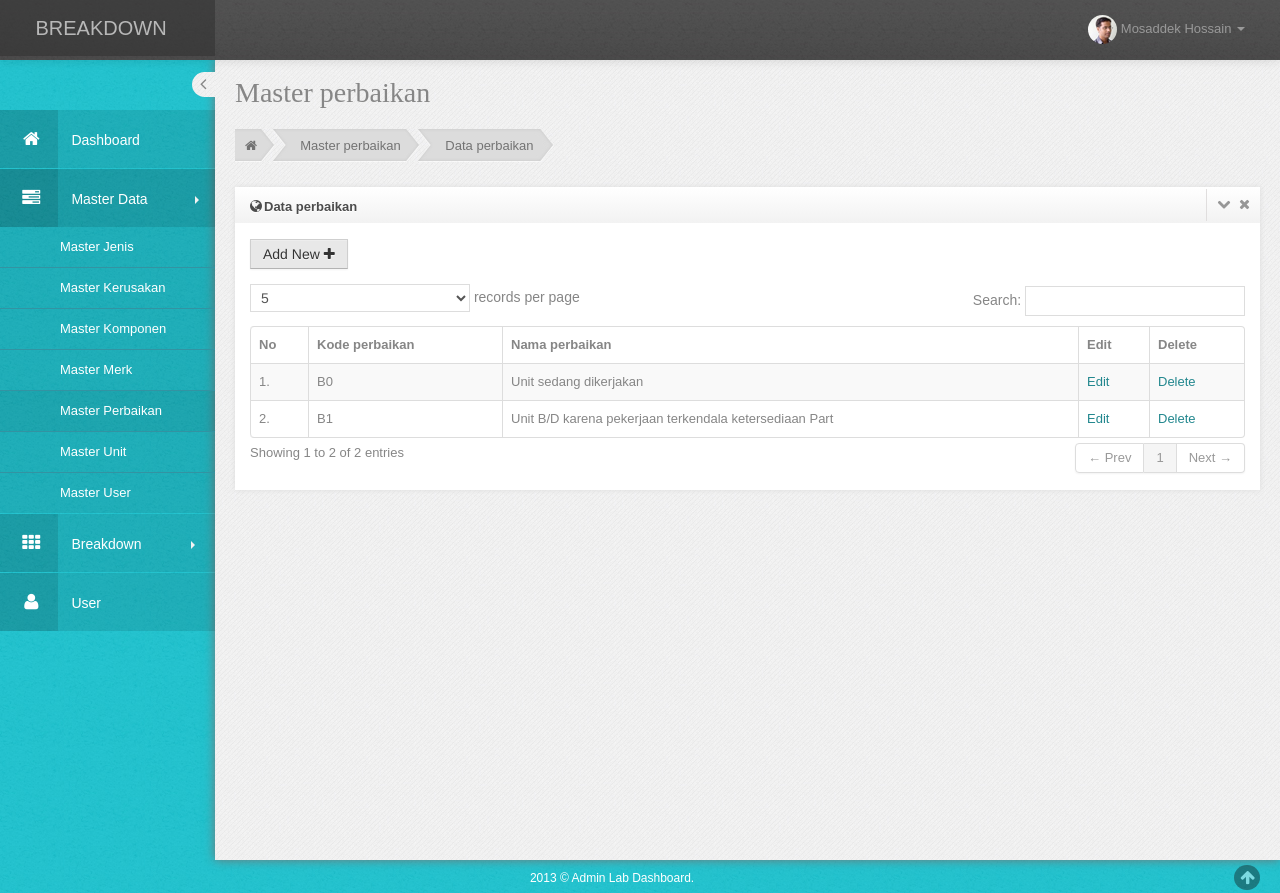
After one commit to EgaBudimanItera/andini_breakdown, a CodeIgniter app: page /andini_breakdown/master_perbaikan in a window 1280 px wide. The commit adds this page. Run offline with CodeIgniter, Linux system fonts and the light colour scheme; data comes from the database, SQL or seed files in the repository; some web fonts are replaced.

Commit message:
master perbaikan done

```diff
--- /dev/null
+++ b/application/controllers/Master_perbaikan.php
@@ -0,0 +1,134 @@
+<?php
+defined('BASEPATH') OR exit('No direct script access allowed');
+
+class Master_perbaikan extends CI_Controller {
+
+	/**
+	 * Index Page for this controller.
+	 *
+	 * Maps to the following URL
+	 * 		http://example.com/index.php/welcome
+	 *	- or -
+	 * 		http://example.com/index.php/welcome/index
+	 *	- or -
+	 * Since this controller is set as the default controller in
+	 * config/routes.php, it's displayed at http://example.com/
+	 *
+	 * So any other public methods not prefixed with an underscore will
+	 * map to /index.php/welcome/<method_name>
+	 * @see https://codeigniter.com/user_guide/general/urls.html
+	 */
+	public function __construct(){
+		parent::__construct();
+		$this->load->model('Model');
+	}
+
+	public function index()
+	{
+		$data = array(
+			'link' => 'master_perbaikan',
+			'page' => 'perbaikan/data_perbaikan',
+			'script' => 'perbaikan/script',
+			'row' => $this->Model->getdata('perbaikan')
+		);
+		$this->load->view('template/wrapper', $data);
+	}
+
+	public function get_perbaikan(){
+		$id = $this->input->post('kdperbaikan', true);
+		$getdata = $this->Model->getdata('perbaikan', array('kdperbaikan' => $id));
+		echo json_encode($getdata->row());
+	}
+
+	public function save_perbaikan(){
+		$kodeperbaikan = $this->input->post('kode_perbaikan', true);
+		$namaperbaikan = $this->input->post('nama_perbaikan', true);
+
+		//cek kode perbaikan
+		$cek = $this->Model->getdata('perbaikan', array('kdperbaikan' => $kodeperbaikan));
+		if($cek->num_rows() != 0){
+			$msg = array(
+				'status' => 'gagal',
+				'txt' => "<div class='alert alert-danger'>Maaf, kode perbaikan sudah digunakan..</div>",
+			);
+			echo json_encode($msg);
+			exit();
+		}
+
+		//definisi data to save
+		$data = array(
+			'kdperbaikan' => $kodeperbaikan,
+			'keterangan' => $namaperbaikan
+		);
+
+		//save data
+		$simpan =  $this->Model->insertdata('perbaikan', $data);
+
+		if($simpan){
+			$msg = array(
+				'status' => 'sukses',
+				'txt' => "<div class='alert alert-success'>Data berhasil disimpan</div>",
+			);
+			echo json_encode($msg);
+			exit();
+		}else{
+			$msg = array(
+				'status' => 'gagal',
+				'txt' => "<div class='alert alert-danger'>Maaf, data gagal disimpan</div>",
+			);
+			echo json_encode($msg);
+			exit();
+		}
+
+	}
+
+	public function update_perbaikan(){
+		$kodeperbaikan = $this->input->post('kode_perbaikan_edit', true);
+		$namaperbaikan = $this->input->post('nama_perbaikan_edit', true);
+		$data = array(
+			// 'kdperbaikan' => $kodeperbaikan,
+			'keterangan' => $namaperbaikan
+		);
+
+		//save data
+		$simpan =  $this->Model->updatedata('perbaikan',array('kdperbaikan' => $kodeperbaikan), $data);
+
+		if($simpan){
+			$msg = array(
+				'status' => 'sukses',
+				'txt' => "<div class='alert alert-success'>Data berhasil disimpan</div>",
+			);
+			echo json_encode($msg);
+			exit();
+		}else{
+			$msg = array(
+				'status' => 'gagal',
+				'txt' => "<div class='alert alert-danger'>Maaf, data gagal disimpan</div>",
+			);
+			echo json_encode($msg);
+			exit();
+		}
+	}
+
+	public function delete_perbaikan(){
+		$kodeperbaikan = $this->input->post('kdperbaikan', true);
+		//delete data
+		$hapus =  $this->Model->removedata('perbaikan',array('kdperbaikan' => $kodeperbaikan));
+
+		if($hapus){
+			$msg = array(
+				'status' => 'sukses',
+				'txt' => "<div class='alert alert-success'>Data berhasil dihapus</div>",
+			);
+			echo json_encode($msg);
+			exit();
+		}else{
+			$msg = array(
+				'status' => 'gagal',
+				'txt' => "<div class='alert alert-danger'>Maaf, data gagal dihapus</div>",
+			);
+			echo json_encode($msg);
+			exit();
+		}
+	}
+}
--- /dev/null
+++ b/application/views/perbaikan/data_perbaikan.php
@@ -0,0 +1,170 @@
+<!-- BEGIN PAGE -->
+<div id="main-content">
+         <!-- BEGIN PAGE CONTAINER-->
+         <div class="container-fluid">
+            <!-- BEGIN PAGE HEADER-->
+            <div class="row-fluid">
+               <div class="span12">
+
+                  <!-- BEGIN PAGE TITLE & BREADCRUMB-->
+                   <h3 class="page-title">
+                     Master perbaikan
+
+                  </h3>
+                   <ul class="breadcrumb">
+                       <li>
+                           <a href="#"><i class="icon-home"></i></a><span class="divider">&nbsp;</span>
+                       </li>
+                       <li>
+                           <a href="#">Master perbaikan</a> <span class="divider">&nbsp;</span>
+                       </li>
+                       <li><a href="#">Data perbaikan</a><span class="divider-last">&nbsp;</span></li>
+                   </ul>
+                   <!-- END PAGE TITLE & BREADCRUMB-->
+               </div>
+            </div>
+            <!-- END PAGE HEADER-->
+            <!-- BEGIN PAGE CONTENT-->
+            <div class="row-fluid">
+               <div class="span12">
+                  <div class="widget">
+                        <div class="widget-title">
+                           <h4><i class="icon-globe"></i>Data perbaikan</h4>
+                           <span class="tools">
+                           <a href="javascript:;" class="icon-chevron-down"></a>
+                           <a href="javascript:;" class="icon-remove"></a>
+                           </span>
+                        </div>
+                        <div class="widget-body">
+                            <div class="portlet-body">
+                                <div class="clearfix">
+                                    <div class="btn-group">
+                                        <button id="" class="btn green add_perbaikan">
+                                            Add New <i class="icon-plus"></i>
+                                        </button>
+                                    </div>
+
+                                </div>
+                                <div class="space15"></div>
+                                <table class="table table-striped table-hover table-bordered" id="sample_editable_1">
+                                    <thead>
+                                    <tr>
+                                        <th>No</th>
+                                        <th>Kode perbaikan</th>
+                                        <th>Nama perbaikan</th>
+                                        <th>Edit</th>
+                                        <th>Delete</th>
+                                    </tr>
+                                    </thead>
+                                    <tbody>
+                                    <?php $no = 1;foreach($row->result() as $record){?>
+                                    <tr class="">
+                                        <td><?=$no++?>.</td>
+                                        <td><?=$record->kdperbaikan?></td>
+                                        <td><?=$record->keterangan?></td>
+                                        <td><a href="#" class="editdata" id="<?=$record->kdperbaikan?>">Edit</a></td>
+                                        <td><a href="#" class="deletedata" id="<?=$record->kdperbaikan?>">Delete</a></td>
+                                    </tr>
+                                    <?php }?>
+                                    </tbody>
+                                </table>
+                            </div>
+                        </div>
+                  </div>
+               </div>
+            </div>
+            <!-- END PAGE CONTENT-->
+         </div>
+         <!-- END PAGE CONTAINER-->
+      </div>
+      <!-- END PAGE -->
+
+<!-- Modal -->
+<div id="modal_perbaikan" class="modal fade" role="dialog">
+  <div class="modal-dialog">
+
+    <!-- Modal content-->
+    <div class="modal-content">
+      <div class="modal-header">
+        <button type="button" class="close" data-dismiss="modal">&times;</button>
+        <h4 class="modal-title">perbaikan</h4>
+      </div>
+      <div class="modal-body">
+        <form id="form_perbaikan">
+          <div class="form-group">
+            <label>Kode perbaikan <small>(max. 5 char)</small></label>
+            <input type="text" name="kode_perbaikan" id="kode_perbaikan" class="span12" maxlength="5" required />
+
+          </div>
+          <div class="form-group">
+            <label>Nama perbaikan</label>
+            <input type="text" name="nama_perbaikan" id="nama_perbaikan" class="span12" required/>
+          </div>
+          <button type="submit" class="btn btn-success">Save</button>
+        </form>
+        <div id="notif_perbaikan"></div>
+      </div>
+      <div class="modal-footer">
+        <button type="button" class="btn btn-default" data-dismiss="modal">Close</button>
+      </div>
+    </div>
+
+  </div>
+</div>
+
+
+<!-- Modal -->
+<div id="modal_perbaikan_edit" class="modal fade" role="dialog">
+  <div class="modal-dialog">
+
+    <!-- Modal content-->
+    <div class="modal-content">
+      <div class="modal-header">
+        <button type="button" class="close" data-dismiss="modal">&times;</button>
+        <h4 class="modal-title">perbaikan</h4>
+      </div>
+      <div class="modal-body">
+        <form id="form_perbaikan_edit">
+          <div class="form-group">
+            <label>Kode perbaikan <small>(max. 5 char)</small></label>
+            <input type="text" name="kode_perbaikan_edit" id="kode_perbaikan_edit" readonly class="span12" maxlength="5" required />
+
+          </div>
+          <div class="form-group">
+            <label>Nama perbaikan</label>
+            <input type="text" name="nama_perbaikan_edit" id="nama_perbaikan_edit" class="span12" required/>
+          </div>
+          <button type="submit" class="btn btn-success">Save</button>
+        </form>
+        <div id="notif_perbaikan_edit"></div>
+      </div>
+      <div class="modal-footer">
+        <button type="button" class="btn btn-default" data-dismiss="modal">Close</button>
+      </div>
+    </div>
+
+  </div>
+</div>
+
+<!-- Modal -->
+<div id="modal_perbaikan_hapus" class="modal fade" role="dialog">
+  <div class="modal-dialog">
+
+    <!-- Modal content-->
+    <div class="modal-content">
+      <div class="modal-header">
+        <button type="button" class="close" data-dismiss="modal">&times;</button>
+        <h4 class="modal-title">perbaikan</h4>
+      </div>
+      <div class="modal-body">
+        <p>Apakah anda yakin akan menghapus data ini?</p>
+        <button class="btn btn-danger btn-sm ya_hapus_perbaikan">Ya</button> <button type="button" class="btn btn-sm btn-default" data-dismiss="modal">Tidak</button><br/><br/>
+        <div id="notif_perbaikan_hapus"></div>
+      </div>
+      <div class="modal-footer">
+        <button type="button" class="btn btn-default" data-dismiss="modal">Close</button>
+      </div>
+    </div>
+
+  </div>
+</div>
--- /dev/null
+++ b/application/views/perbaikan/script.php
@@ -0,0 +1,99 @@
+<script type="text/javascript" src="assets/data-tables/jquery.dataTables.js"></script>
+<script type="text/javascript" src="assets/data-tables/DT_bootstrap.js"></script>
+
+<script src="<?=base_url()?>assets/js/table-editable.js"></script>
+
+<script>
+   jQuery(document).ready(function() {
+       TableEditable.init();
+   });
+
+   $(document).ready(function(e){
+		$(document).on('click', '.add_perbaikan', function(e){
+			$('#modal_perbaikan').modal();
+		});
+
+		$(document).on('click', '.editdata', function(e){
+			$('#modal_perbaikan_edit').modal();
+			var id = $(this).attr('id');
+			$.ajax({
+				url: '<?=base_url()?>master_perbaikan/get_perbaikan',
+				type: 'POST',
+				data: 'kdperbaikan='+id,
+				dataType: 'JSON',
+				success: function(msg){
+					$('#kode_perbaikan_edit').val(msg.kdperbaikan);
+					$('#nama_perbaikan_edit').val(msg.keterangan);
+				}
+			});
+		});
+
+		$(document).on('click', '.deletedata', function(e){
+			e.preventDefault();
+			$('#modal_perbaikan_hapus').modal();
+			var id = $(this).attr('id');
+			$(document).on('click', '.ya_hapus_perbaikan', function(e){
+				e.preventDefault();
+				$('#notif_perbaikan_hapus').html('Loading...');
+				$.ajax({
+					url: '<?=base_url()?>master_perbaikan/delete_perbaikan',
+					type: 'POST',
+					data: 'kdperbaikan='+id,
+					dataType: 'JSON',
+					success: function(msg){
+						if(msg.status == 'sukses'){
+							$('#notif_perbaikan_hapus').html(msg.txt);
+							location.reload();
+						}else if(msg.status == 'gagal'){
+							$('#notif_perbaikan_hapus').html(msg.txt);
+						}
+
+					}
+				});
+			});
+		});
+
+		$(document).on('submit', '#form_perbaikan', function(e){
+			e.preventDefault();
+			$('#notif_perbaikan').html('Loading...');
+			var data = $('#form_perbaikan').serialize();
+			$.ajax({
+				url: '<?=base_url()?>master_perbaikan/save_perbaikan',
+				type: 'POST',
+				data: data,
+				dataType: 'JSON',
+				success: function(msg){
+					if(msg.status == 'sukses'){
+						$('#notif_perbaikan').html(msg.txt);
+						location.reload();
+					}else if(msg.status == 'gagal'){
+						$('#notif_perbaikan').html(msg.txt);
+					}
+
+				}
+			});
+		});
+
+		$(document).on('submit', '#form_perbaikan_edit', function(e){
+			e.preventDefault();
+			$('#notif_perbaikan_edit').html('Loading...');
+			var data = $('#form_perbaikan_edit').serialize();
+			$.ajax({
+				url: '<?=base_url()?>master_perbaikan/update_perbaikan',
+				type: 'POST',
+				data: data,
+				dataType: 'JSON',
+				success: function(msg){
+					if(msg.status == 'sukses'){
+						$('#notif_perbaikan_edit').html(msg.txt);
+						location.reload();
+					}else if(msg.status == 'gagal'){
+						$('#notif_perbaikan_edit').html(msg.txt);
+					}
+
+				}
+			});
+		});
+
+   });
+</script>
--- a/application/views/template/sidebar.php
+++ b/application/views/template/sidebar.php
@@ -15,7 +15,7 @@
          <!-- BEGIN SIDEBAR MENU -->
           <ul class="sidebar-menu">
               <li><a class="" href="<?=base_url()?>"><span class="icon-box"><i class="icon-home"></i></span> Dashboard</a></li>
-              <li class="has-sub <?=$link == 'master_jenis' || $link == 'master_kerusakan' || $link == 'master_merk' ? 'active' : ''?>">
+              <li class="has-sub <?=$link == 'master_jenis' || $link == 'master_kerusakan' || $link == 'master_merk' || $link == 'master_perbaikan' ? 'active' : ''?>">
                   <a href="javascript:;" class="">
                       <span class="icon-box"><i class="icon-tasks"></i></span> Master Data
                       <span class="arrow"></span>
@@ -25,7 +25,7 @@
                       <li class="<?=$link == 'master_kerusakan' ? 'active' : ''?>"><a class="" href="<?=base_url()?>master_kerusakan">Master Kerusakan</a></li>
                       <li><a class="" href="<?=base_url()?>master_komponen">Master Komponen</a></li>
                       <li class="<?=$link == 'master_merk' ? 'active' : ''?>"><a class="" href="<?=base_url()?>master_merk">Master Merk</a></li>
-                      <li><a class="" href="<?=base_url()?>master_perbaikan">Master Perbaikan </a></li>
+                      <li class="<?=$link == 'master_perbaikan' ? 'active' : ''?>"><a class="" href="<?=base_url()?>master_perbaikan">Master Perbaikan </a></li>
                       <li><a class="" href="<?=base_url()?>master_unit">Master Unit </a></li>
                       <li><a class="" href="<?=base_url()?>master_user">Master User </a></li>
                   </ul>
```
